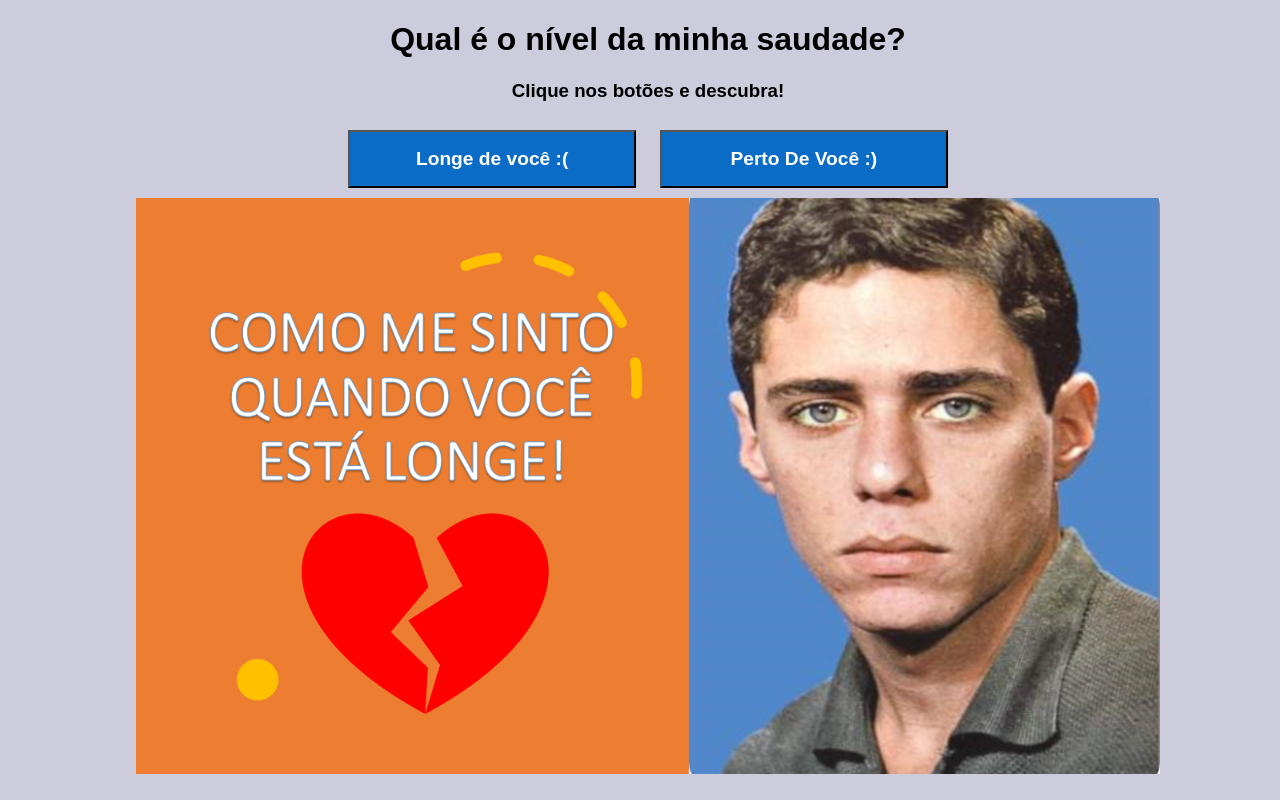
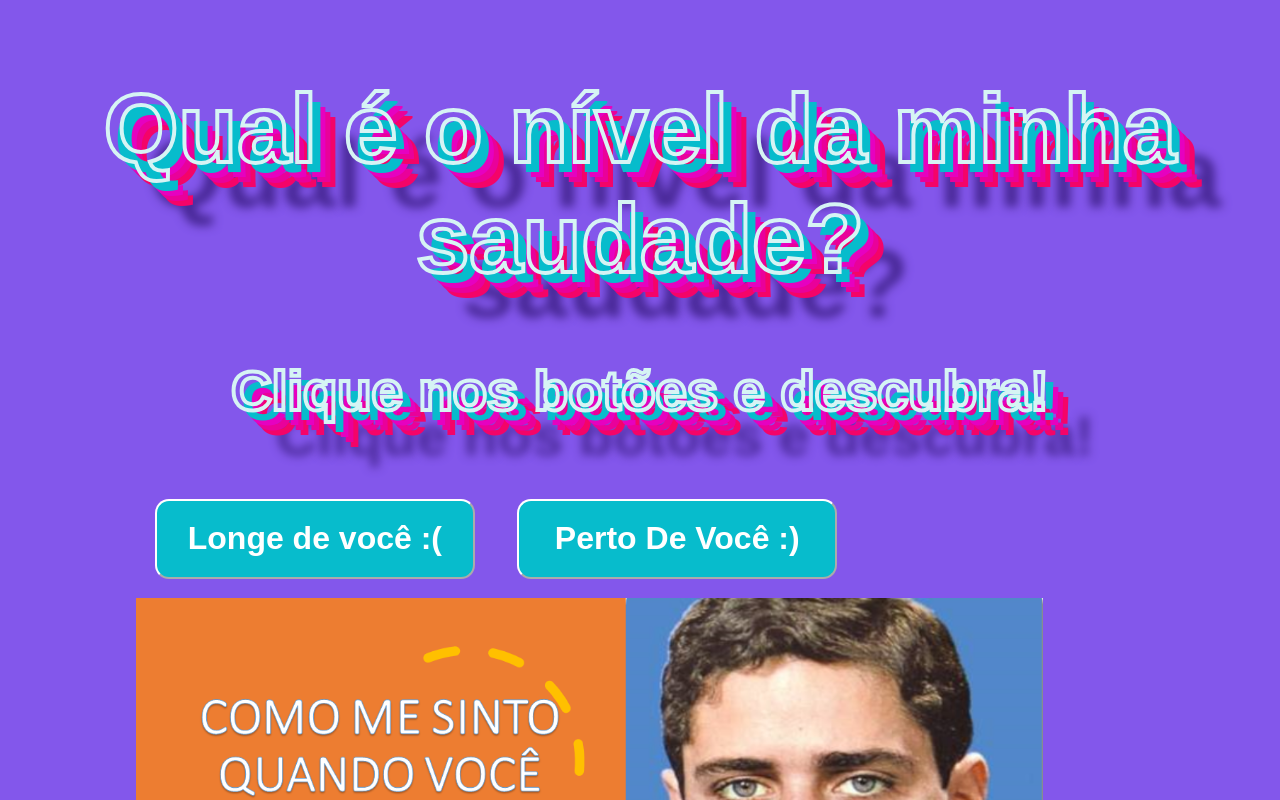
Before and after one commit to Regis-Si1va/Saudade, a plain HTML site: page index.html in a window 1280 px wide. Shown: the top 800 px of the page. Drawn offline with Linux system fonts and the light colour scheme; a web font is replaced by a local one.

Commit message:
mudança no design

```diff
--- a/style.css
+++ b/style.css
@@ -1,24 +1,57 @@
+@font-face {
+  src: url("https://www.axis-praxis.org/fonts/webfonts/MetaVariableDemo-Set.woff2")
+    format("woff2");
+  font-family: "Meta";
+  font-style: normal;
+  font-weight: normal;
+}
+
 body {
-	font-family: 'Montserrat', sans-serif;
-	background-color: #CCCCdd;
-	align-items: center;
-	text-align: center;
-	width: 100%
+  box-sizing: border-box;
+  justify-content: space-evenly;
+  align-items: center;
+  background-color: #8357eb;
+  padding: 0.1em
+}
+
+header {
+  transition: all 0.6s;
+  -webkit-text-stroke: 4px #d6f4f4;
+  font-variation-settings: "wght" 900, "ital" 1;
+  font-size: 3rem;
+  text-align: center;
+  color: transparent;
+  font-family: "Meta", sans-serif;
+  text-shadow: 10px 10px 0px #07bccc,
+    15px 15px 0px #e601c0,
+    20px 20px 0px #e9019a,
+    25px 25px 0px #f40468,
+    45px 45px 10px #482896;
+  cursor: pointer;
+}
+
+header:hover {
+  font-variation-settings: "wght" 100, "ital" 0;
+  text-shadow: none;
+  font-size: 2rem
 }
 
 main {
 	display: inline-block;
 	align-items: center;
+	margin-left: 10%;
 }
 
 .botao {
 	margin: auto 1em;
-	width: 18rem;
+	width: 20rem;
+	height: 5rem;
 	padding: 1rem;
-	margin: 0.5em;
+	margin: 0.6em;
 	color: #ffffff;
 	font-weight: bold;
-	background: #0A6cc6;
-	font-size: 1.2rem;
-
+	background: #07bccc;
+	font-size: 2rem;
+	border-radius: 14px;
+	border-color: #ffffff;
 }
```
